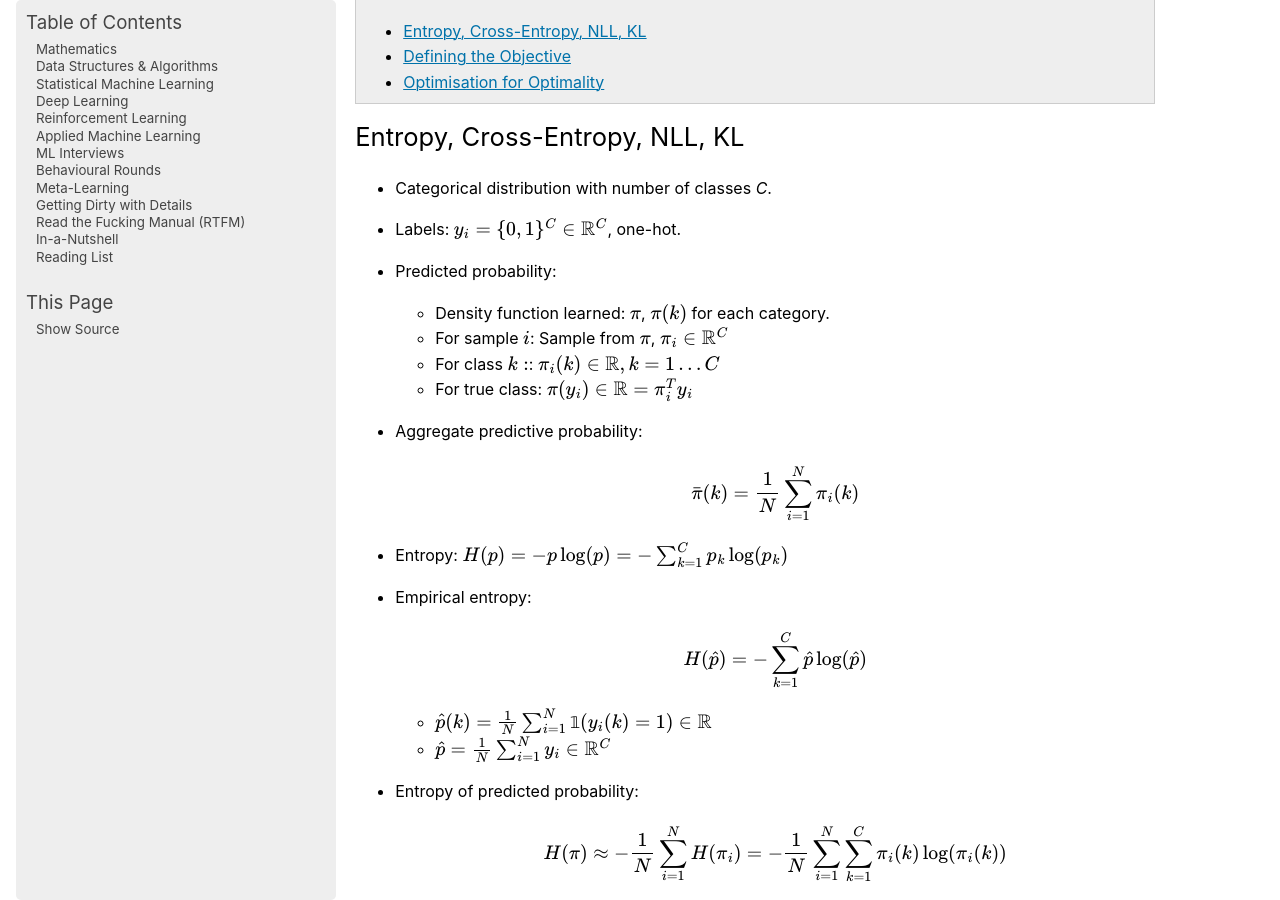
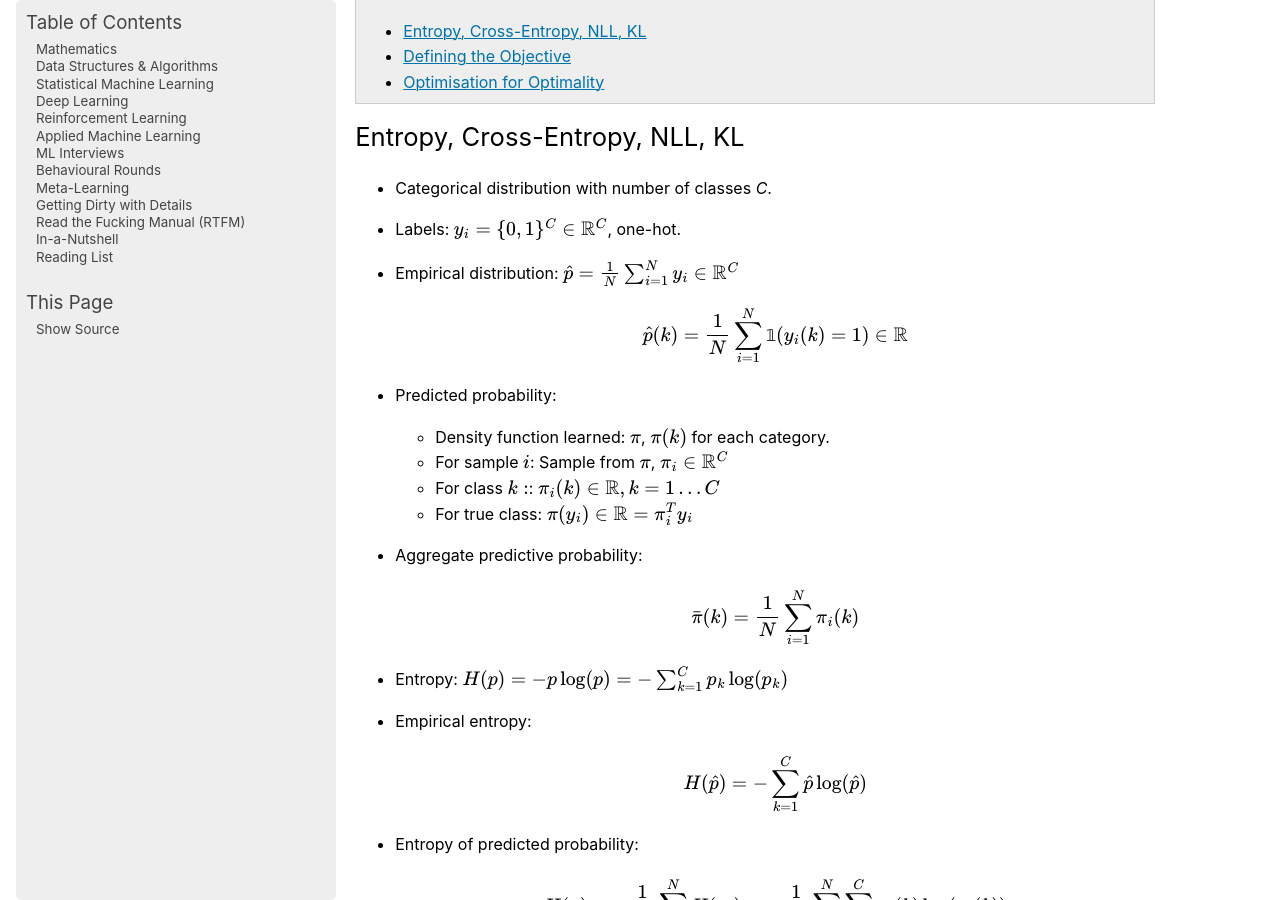
Before and after one commit to uselesstechjunks/leetcode, a Sphinx documentation site: the page built from docs/source/ml/basics.rst, in a window 1280 px wide and 900 px high, scrolled down 213 px. Built offline with Sphinx 7.4.7, drawn with Linux system fonts in a browser that asks for light colours; pages that are not in the unit, such as notebooks, are missing from menus; part of the change alters nothing that is shown.

Commit message:
Update basics.rst

```diff
--- a/docs/source/ml/basics.rst
+++ b/docs/source/ml/basics.rst
@@ -11,6 +11,9 @@ Entropy, Cross-Entropy, NLL, KL
 ************************************************************************************************
 - Categorical distribution with number of classes `C`.
 - Labels: :math:`y_i=\{0,1\}^{C}\in\mathbb{R}^C`, one-hot.
+- Empirical distribution: :math:`\hat{p}=\frac{1}{N}\sum_{i=1}^N y_i\in\mathbb{R}^C`
+
+	.. math:: \hat{p}(k)=\frac{1}{N}\sum_{i=1}^N\mathbb{1}(y_i(k)=1)\in\mathbb{R}
 - Predicted probability:
 
 	- Density function learned: :math:`\pi`, :math:`\pi(k)` for each category.
@@ -24,8 +27,6 @@ Entropy, Cross-Entropy, NLL, KL
 - Empirical entropy:
 
 	.. math:: H(\hat{p})=-\sum_{k=1}^C \hat{p}\log(\hat{p})
-	- :math:`\hat{p}(k)=\frac{1}{N}\sum_{i=1}^N\mathbb{1}(y_i(k)=1)\in\mathbb{R}`
-	- :math:`\hat{p}=\frac{1}{N}\sum_{i=1}^N y_i\in\mathbb{R}^C`
 - Entropy of predicted probability:
 
 	.. math:: H(\pi)\approx-\frac{1}{N}\sum_{i=1}^N H(\pi_i)=-\frac{1}{N}\sum_{i=1}^N \sum_{k=1}^C \pi_i(k)\log(\pi_i(k))
```
